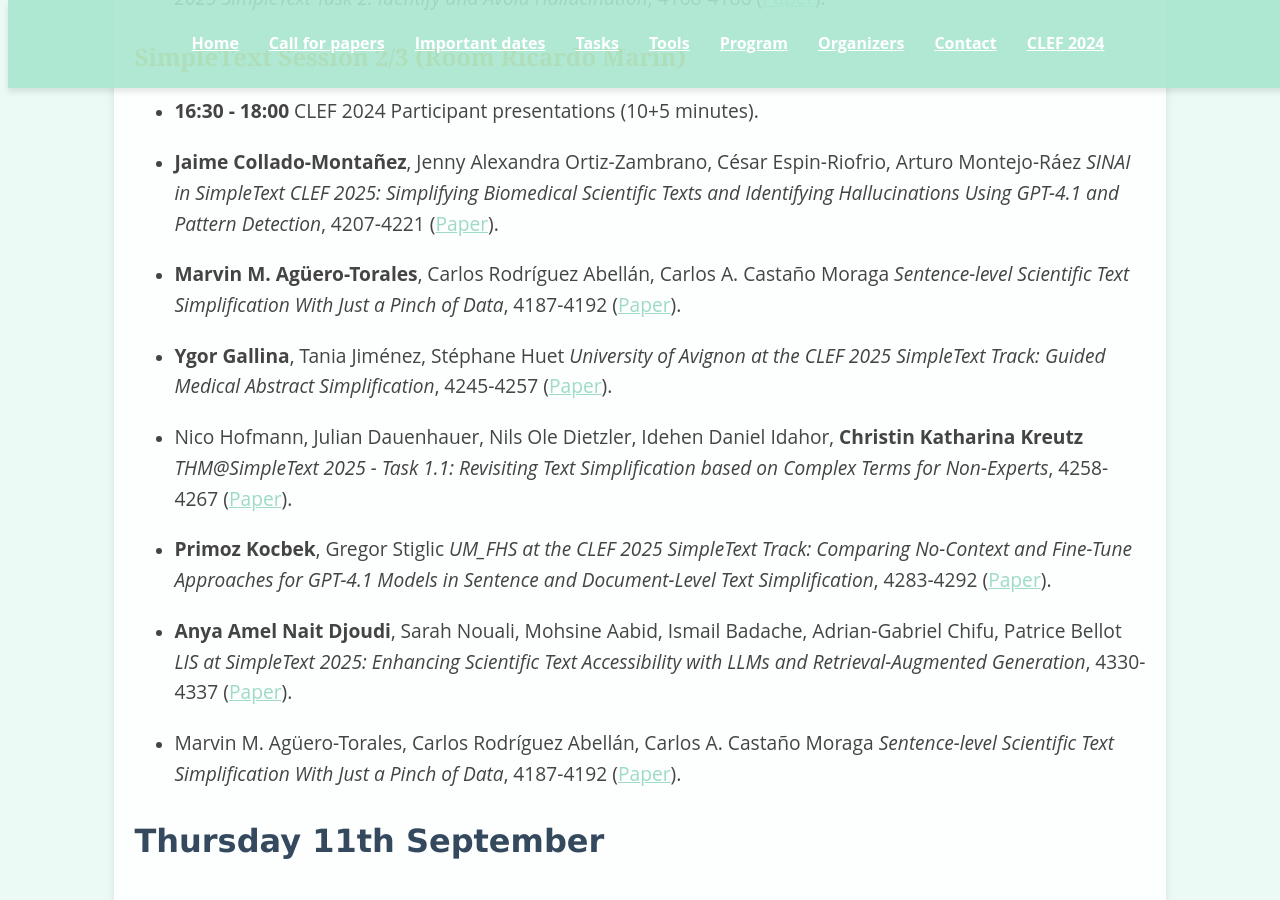
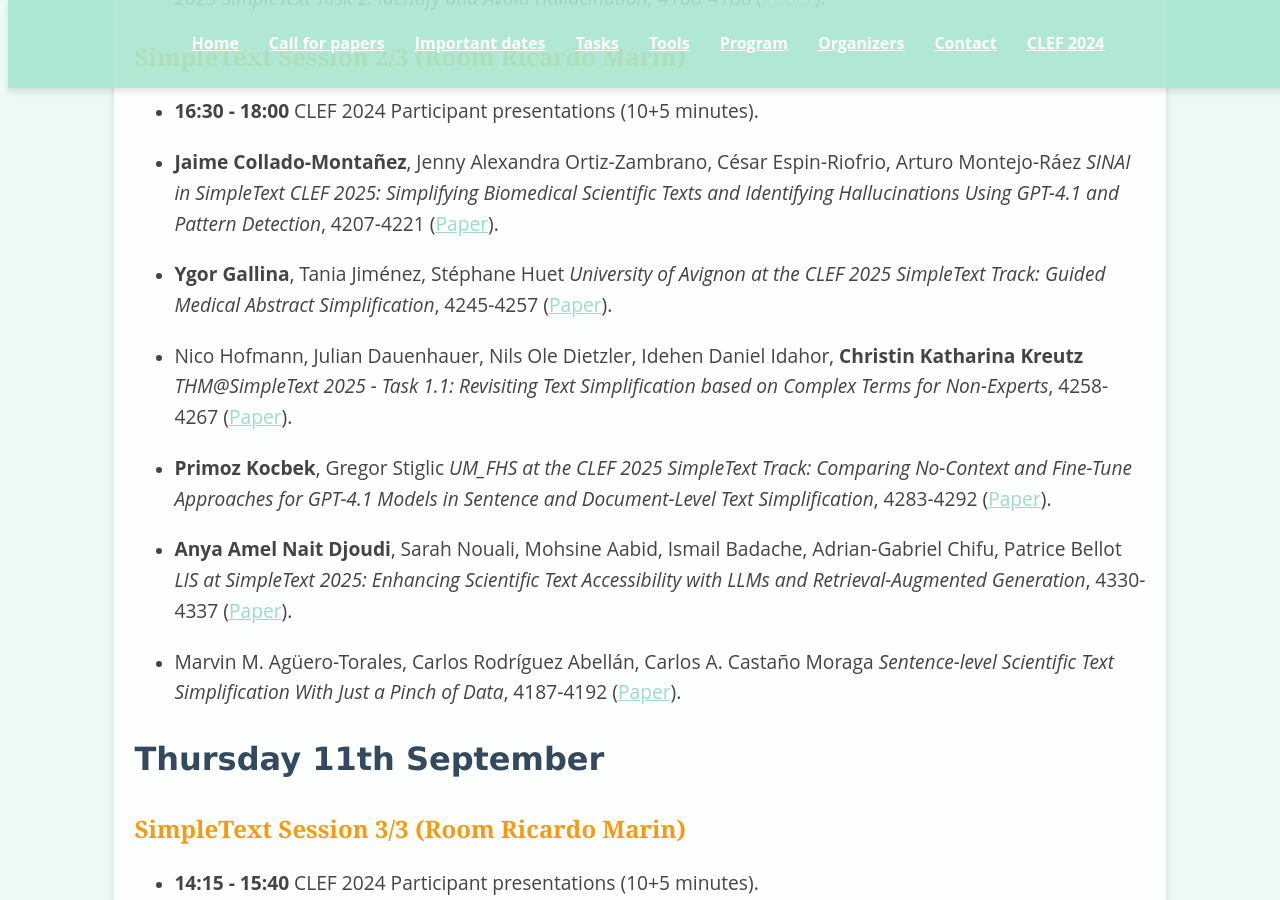
Before and after one commit to simpletext-madics/2025, a Jekyll site: the page built from program.md, in a window 1280 px wide and 900 px high, scrolled down 2229 px. Built offline with Jekyll 4.4.1, drawn with Linux system fonts in a browser that asks for light colours.

Commit message:
Update program.md
Remove duplicate.

```diff
--- a/program.md
+++ b/program.md
@@ -59,10 +59,6 @@ _Overview of the CLEF 2025 SimpleText Task 2: Identify and Avoid Hallucination_,
 * **Jaime Collado-Montañez**, Jenny Alexandra Ortiz-Zambrano, César Espin-Riofrio, Arturo Montejo-Ráez
 _SINAI in SimpleText CLEF 2025: Simplifying Biomedical Scientific Texts and Identifying Hallucinations Using GPT-4.1 and Pattern Detection_, 4207-4221
 ([Paper](https://www.dei.unipd.it/~faggioli/temp/clef2025/paper_348.pdf)).
-
-* **Marvin M. Agüero-Torales**, Carlos Rodríguez Abellán, Carlos A. Castaño Moraga
-_Sentence-level Scientific Text Simplification With Just a Pinch of Data_, 4187-4192
-([Paper](https://www.dei.unipd.it/~faggioli/temp/clef2025/paper_346.pdf)).
 
 * **Ygor Gallina**, Tania Jiménez, Stéphane Huet
 _University of Avignon at the CLEF 2025 SimpleText Track: Guided Medical Abstract Simplification_, 4245-4257
```
